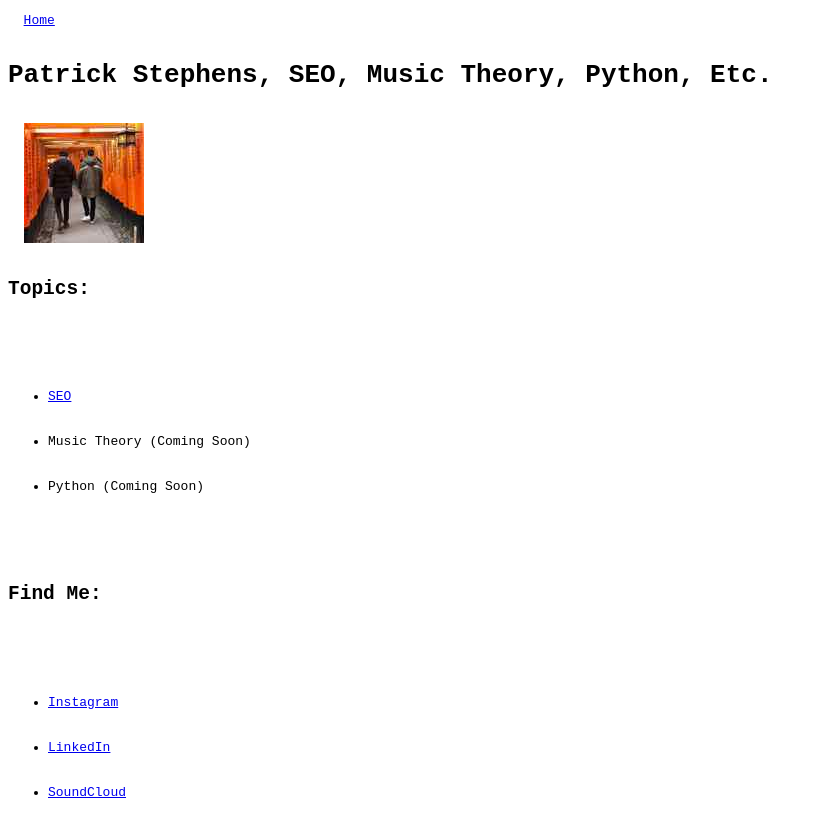
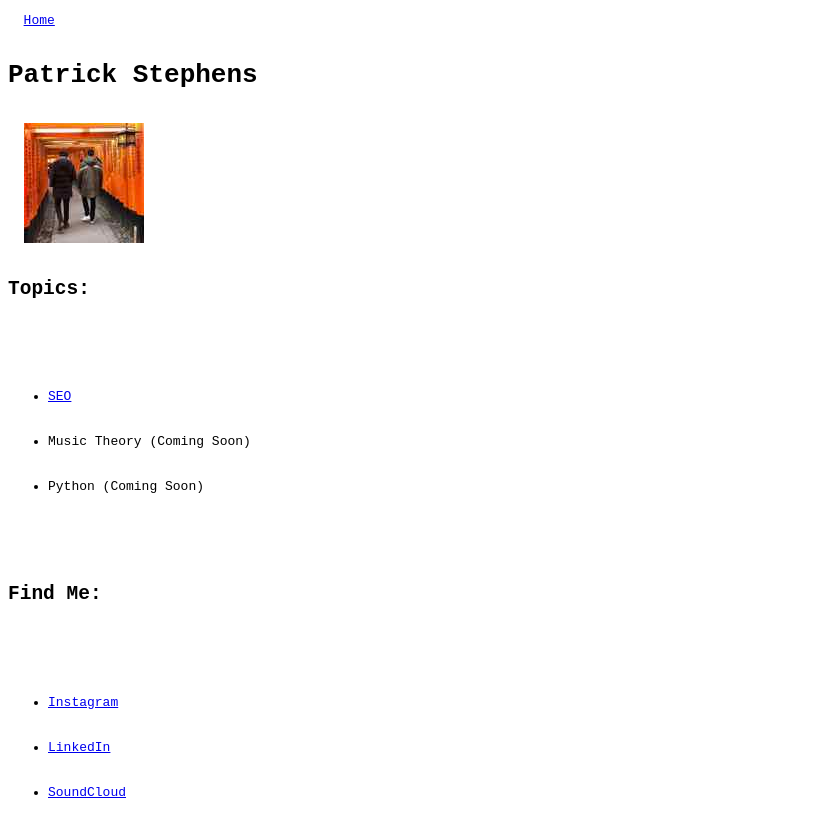
Before and after one commit to pcstep/website, a plain HTML site: page index.html in a window 1280 px wide. Shown: the whole page, without its empty margins (0-822 px from the left). Drawn offline with Linux system fonts and the light colour scheme.

Commit message:
Update index.html

```diff
--- a/index.html
+++ b/index.html
@@ -11,7 +11,7 @@
 <body>
   <pre>
   <a href="https://pcstep.github.io/site/">Home</a>
-  <h1>Patrick Stephens, SEO, Music Theory, Python, Etc.</h1>
+  <h1>Patrick Stephens</h1>
   <img src="./images/portrait.jpg" alt="You're looking at alt text."></img>
   <h2>Topics:</h2>
   <ul>
```
